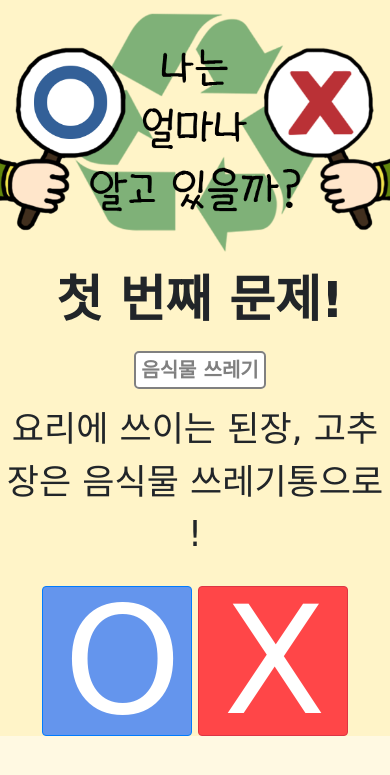
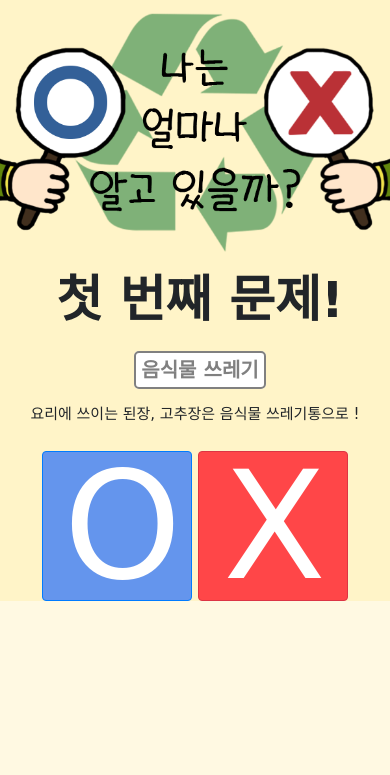
Before and after one commit to becho2/42good42, a Flask app: page /quiz in a window 390 px wide. Shown: the top 775 px of the page. Run offline with Flask 2, Linux system fonts and the light colour scheme; data that the repository does not hold is empty; some libraries are stand-ins or nearby versions; some web fonts are replaced.

Commit message:
퀴즈 fontsize 줄임

```diff
--- a/templates/quiz.html
+++ b/templates/quiz.html
@@ -77,7 +77,7 @@
         }
 
         .item-desc>p {
-            font-size: 13px;
+            font-size: 50px;
         }
 
         .item-desc .category {
@@ -239,7 +239,7 @@
 
             .item-desc>p {
                 padding: 5px;
-                font-size: 35px;
+                font-size: 15px;
             }
 
             .item-btn {
```
